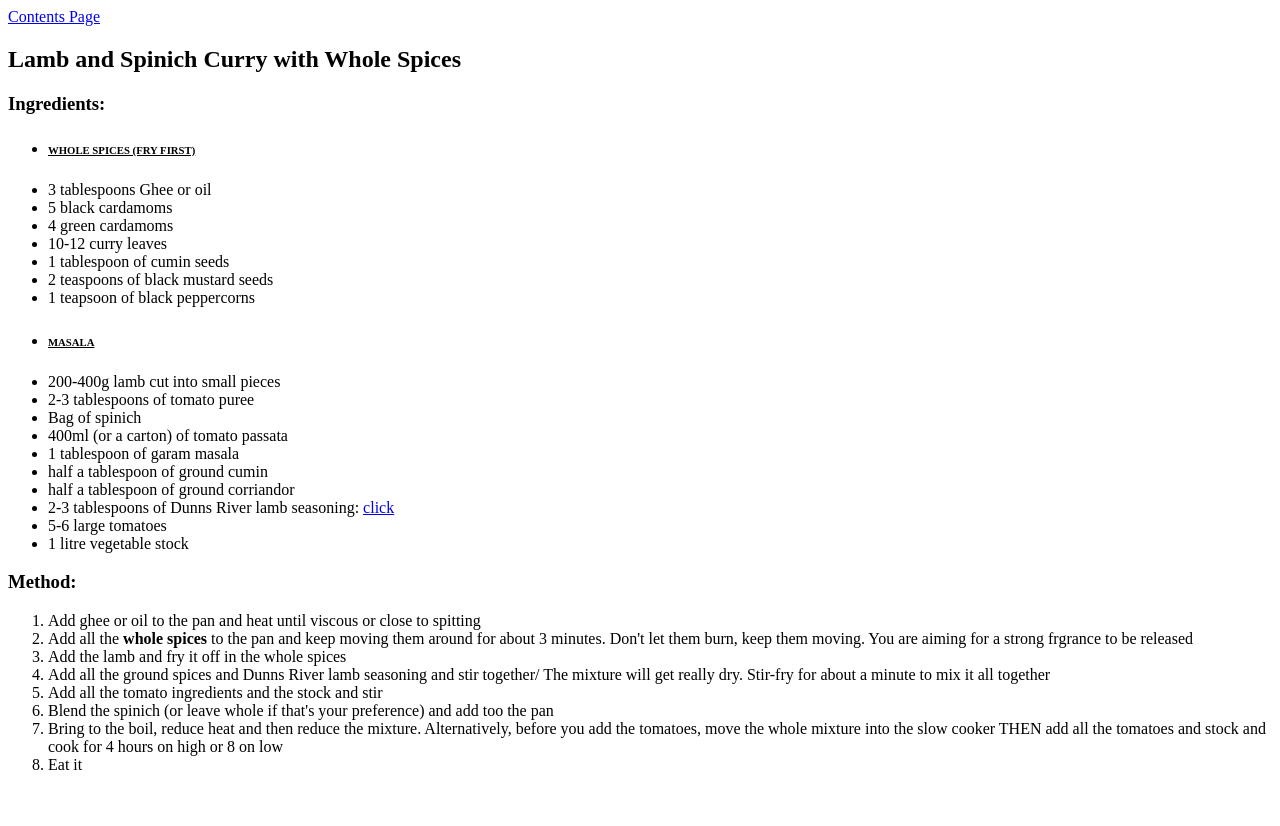
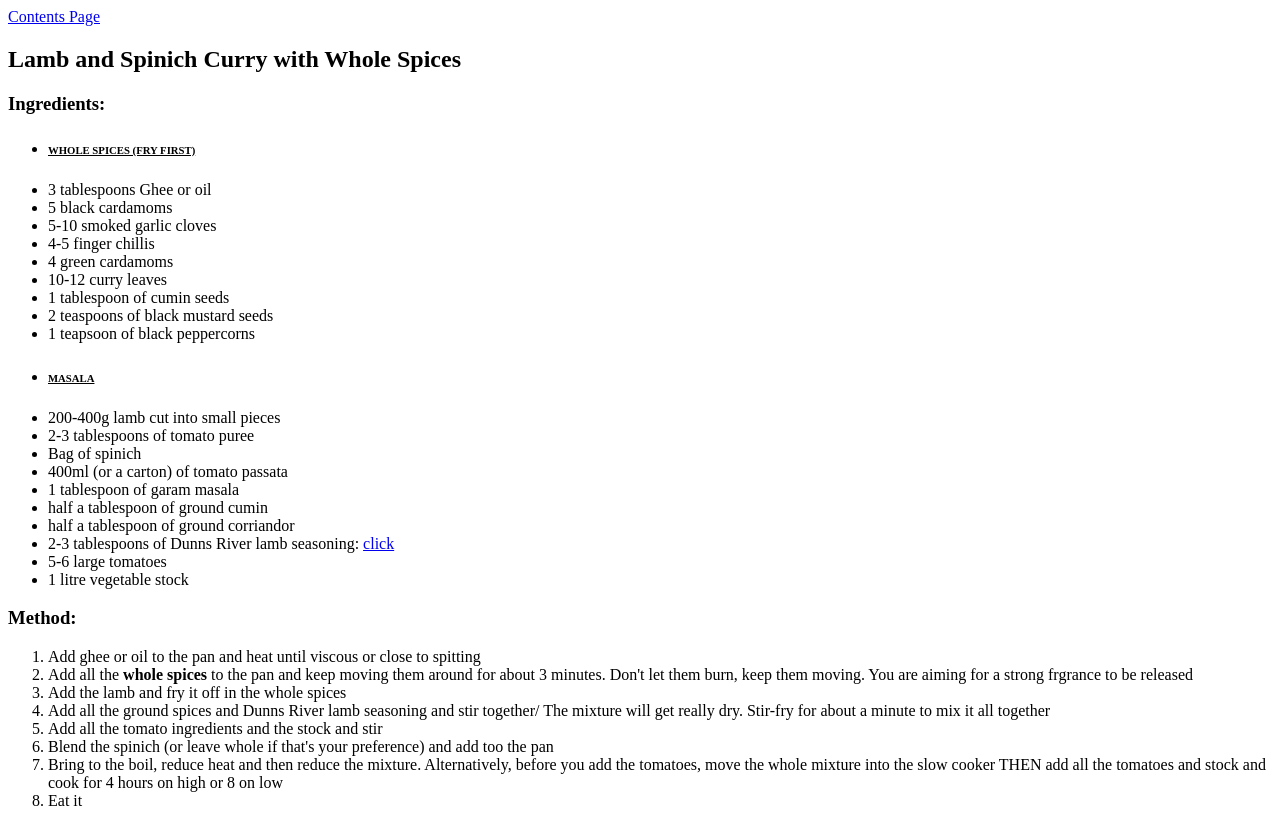
Before and after one commit to PlebianJim/recipes, a plain HTML site: page lambSaag.html in a window 1280 px wide. Before the commit the page ends 800 px from the top, so only its background shows below. Drawn offline with Linux system fonts and the light colour scheme.

Commit message:
added chilli and garlic to ingredients list

```diff
--- a/lambSaag.html
+++ b/lambSaag.html
@@ -13,6 +13,8 @@
         <li><h6 style="text-decoration: underline;">WHOLE SPICES (FRY FIRST)</h6></li>
         <li>3 tablespoons Ghee or oil</li>
         <li>5 black cardamoms</li>
+        <li>5-10 smoked garlic cloves</li>
+        <li>4-5 finger chillis</li>
         <li>4 green cardamoms</li>
         <li>10-12 curry leaves</li>
         <li>1 tablespoon of cumin seeds</li>
```
